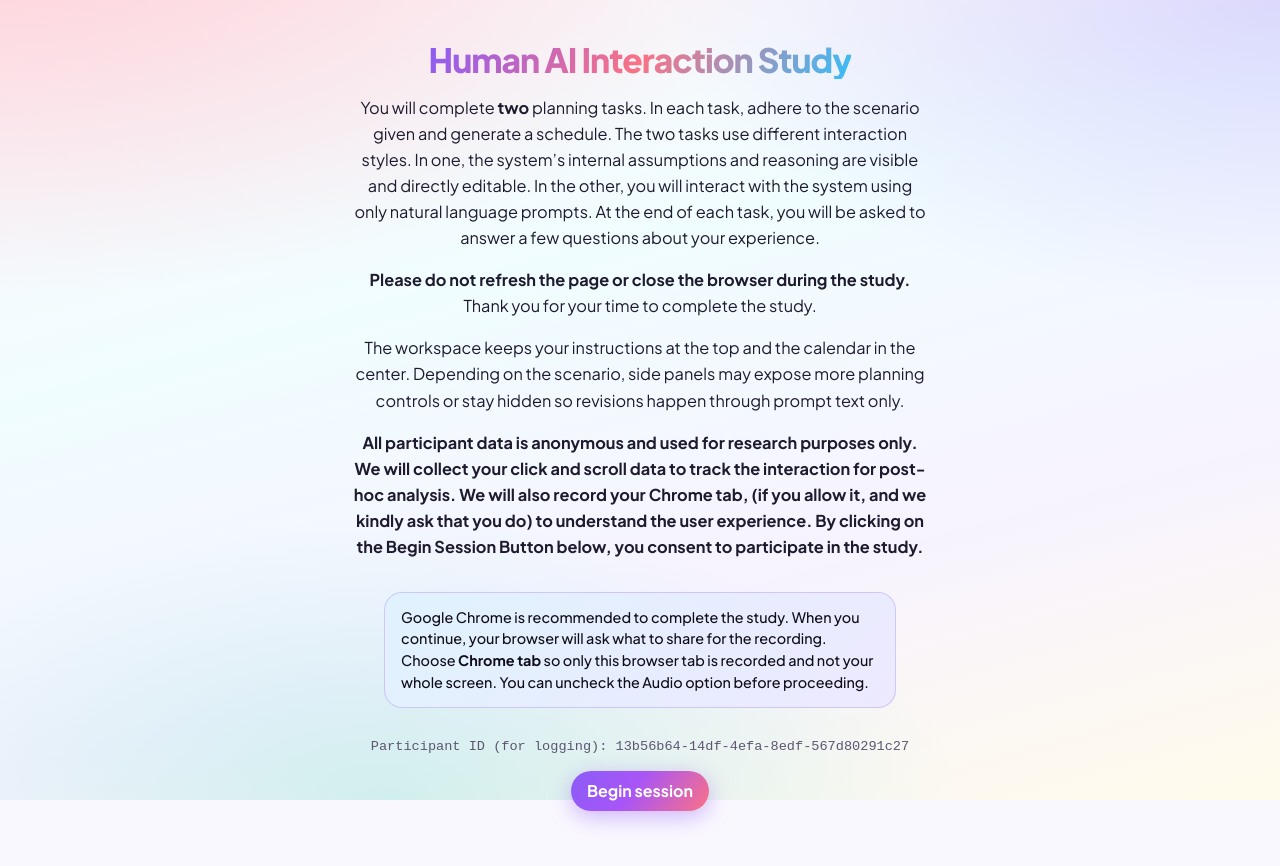
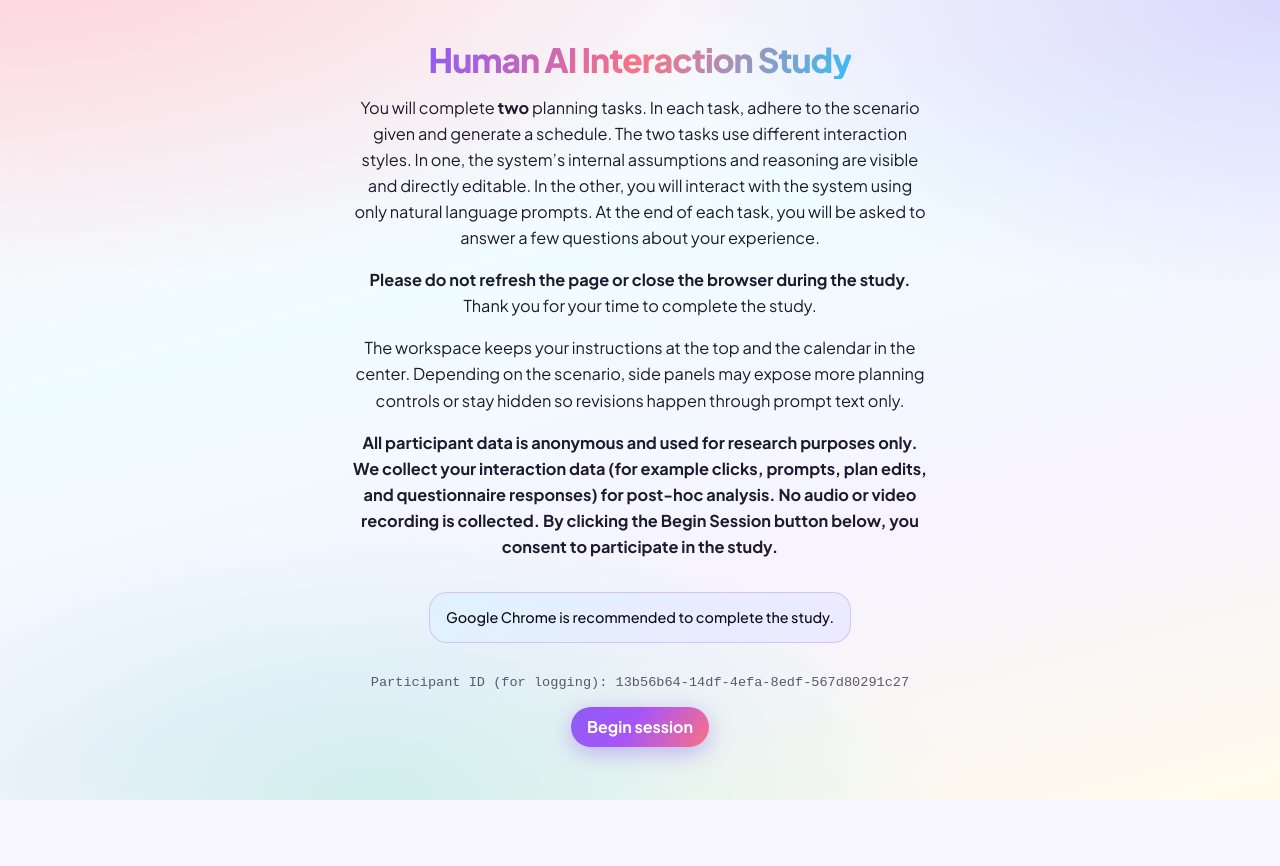
Before and after one commit to pooja-krishan/Trustworthy-Human-AI-Collab, a React (Vite) app: page / in a window 1280 px wide. Shown: the top 866 px of the page. After the commit the page ends 811 px from the top, so only its background shows below. Built offline with nearby package versions, Linux system fonts and the light colour scheme.

Commit message:
Removed screen recording to save storage

```diff
--- a/src/App.tsx
+++ b/src/App.tsx
@@ -6,7 +6,6 @@ import { RecentChangesPanel } from './components/RecentChangesPanel'
 import { TasksConstraintsPanel } from './components/TasksConstraintsPanel'
 import { ConflictsPanel } from './components/ConflictsPanel'
 import { WeekCalendarPanel } from './components/WeekCalendarPanel'
-import { useScreenRecorder } from './hooks/useScreenRecorder'
 import { uploadSession, parsePlan, recalibrateAssumptions, requestSessionOrder } from './lib/api'
 import { defaultStudyDateISO, studyYearBounds } from './lib/dateRange'
 import {
@@ -217,7 +216,6 @@ export default function App() {
   const prevSig = useRef<Record<TaskIx, string>>({ 1: '', 2: '' })
   /** Incremented on each calendar-driven assumption recalibration; stale responses are dropped. */
   const recalibrateGen = useRef<Record<TaskIx, number>>({ 1: 0, 2: 0 })
-  const { active: recording, start: startRecording, stop: stopRecording } = useScreenRecorder()
 
   const appendEvents = useCallback((next: LogEvent[]) => {
     setEvents((e) => [...e, ...next])
@@ -693,17 +691,6 @@ export default function App() {
 
   const beginAfterTutorial = async () => {
     setOrderError(null)
-    let recordingStarted = false
-    // Important: request display capture immediately on user gesture (button click),
-    // before any awaited network calls. This improves Chrome tab-capture availability.
-    try {
-      await startRecording()
-      recordingStarted = true
-      log(null, 'screen_recording', { action: 'start' })
-    } catch {
-      log(null, 'screen_recording', { action: 'denied_or_failed' })
-    }
-
     let assignedOrder: CounterbalancedOrder
     try {
       const params = new URLSearchParams(window.location.search)
@@ -731,14 +718,6 @@ export default function App() {
         setLatinOrder(assignedOrder)
       }
     } catch (e) {
-      if (recordingStarted) {
-        try {
-          const blob = await stopRecording()
-          log(null, 'screen_recording', { action: 'stop_after_setup_failure', bytes: blob.size })
-        } catch {
-          /* ignore */
-        }
-      }
       setOrderError(String((e as Error).message))
       return
     }
@@ -752,7 +731,7 @@ export default function App() {
     setPhase('task1')
   }
 
-  const buildSessionPayload = (recordingBlob: Blob) => {
+  const buildSessionPayload = () => {
     const meta = {
       participantId,
       latinSquareOrder: latinOrder,
@@ -801,7 +780,7 @@ export default function App() {
       questionnaireAfterTask2: q2,
       finalComparison: qFinal,
       events,
-      screenRecordingBytes: recordingBlob.size,
+      screenRecordingBytes: 0,
     }
     return meta
   }
@@ -810,16 +789,9 @@ export default function App() {
     if (sessionSaved) return
     setUploading(true)
     setUploadError(null)
-    let blob = new Blob()
+    const meta = buildSessionPayload()
     try {
-      blob = await stopRecording()
-    } catch {
-      /* ignore */
-    }
-    log(null, 'screen_recording', { action: 'stop', bytes: blob.size })
-    const meta = buildSessionPayload(blob)
-    try {
-      await uploadSession(meta, blob.size > 0 ? blob : null)
+      await uploadSession(meta, null)
       setSessionSaved(true)
     } catch (e) {
       setUploadError(String((e as Error).message))
@@ -947,7 +919,6 @@ export default function App() {
         <>
           <div className="session-bar session-bar--compact">
             <span className="session-bar__task">{taskShort}</span>
-            {recording && <span className="session-bar__rec">● Rec</span>}
             <span className="session-bar__mono">{participantId.slice(0, 8)}…</span>
           </div>
           {brief && taskBrief && ti && (
--- a/src/screens/CompleteScreen.tsx
+++ b/src/screens/CompleteScreen.tsx
@@ -26,8 +26,8 @@ export function CompleteScreen({
     <div className="screen screen--wide">
       <h1 className="screen__title">Session complete</h1>
       <p className="screen__text">
-        Thank you. When you continue, your session data (including logs and screen recording, if captured) will be saved
-        for analysis. Participant ID: <span className="screen__mono">{participantId}</span>
+        Thank you. When you continue, your session data (including interaction logs) will be saved for analysis.
+        Participant ID: <span className="screen__mono">{participantId}</span>
       </p>
       {uploadError && <p className="screen__error">{uploadError}</p>}
       <button type="button" className="btn btn--accent" onClick={onFinish} disabled={uploading || saved}>
--- a/src/screens/WelcomeScreen.tsx
+++ b/src/screens/WelcomeScreen.tsx
@@ -20,11 +20,10 @@ export function WelcomeScreen({ participantId, onBeginSession }: Props) {
         side panels may expose more planning controls or stay hidden so revisions happen through prompt text only.
       </p>
       <p className="screen__text">
-        <strong> All participant data is anonymous and used for research purposes only. We will collect your click and scroll data to track the interaction for post-hoc analysis. We will also record your Chrome tab, (if you allow it, and we kindly ask that you do) to understand the user experience. By clicking on the Begin Session Button below, you consent to participate in the study.</strong>
+        <strong>All participant data is anonymous and used for research purposes only. We collect your interaction data (for example clicks, prompts, plan edits, and questionnaire responses) for post-hoc analysis. No audio or video recording is collected. By clicking the Begin Session button below, you consent to participate in the study.</strong>
       </p>
       <p className="screen__warn screen__warn--soft">
-        Google Chrome is recommended to complete the study. When you continue, your browser will ask what to share for the recording.
-        Choose <strong>Chrome tab</strong> so only this browser tab is recorded and not your whole screen. You can uncheck the Audio option before proceeding.
+        Google Chrome is recommended to complete the study.
       </p>
       <p className="screen__mono">Participant ID (for logging): {participantId}</p>
       <button type="button" className="btn btn--accent" onClick={() => void onBeginSession()}>
```
